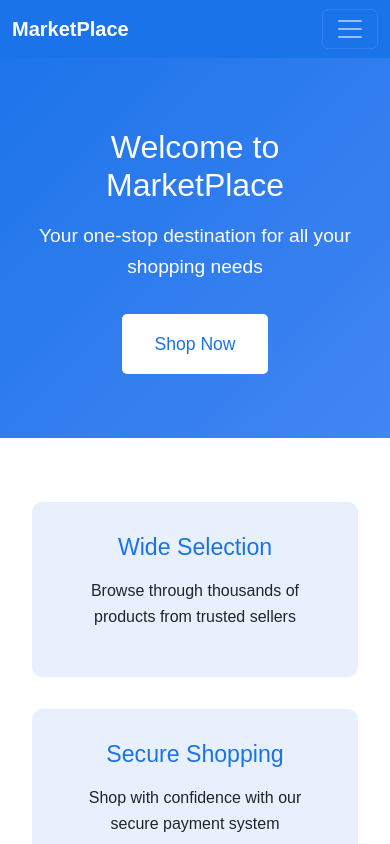
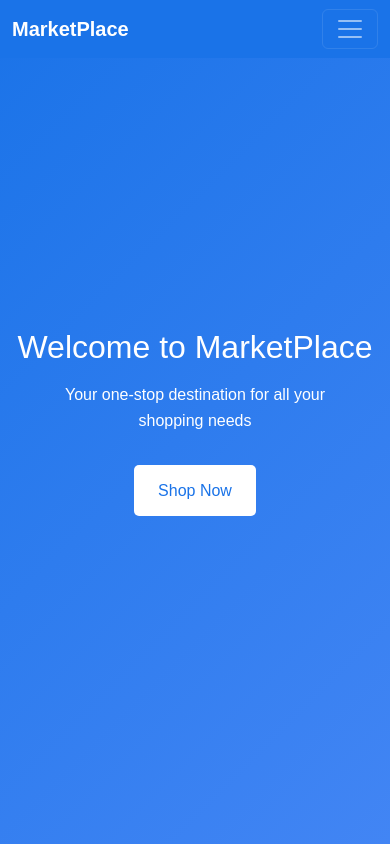
Before and after one commit to ndshfi/NntiNamanyaDiganti, a plain HTML site: page index.html in a window 390 px wide. Shown: the top 844 px of the page. Drawn offline with nearby package versions, Linux system fonts and the light colour scheme.

Commit message:
hero section

```diff
--- a/index.html
+++ b/index.html
@@ -62,33 +62,42 @@
         .hero {
             background: linear-gradient(135deg, var(--primary-blue), var(--secondary-blue));
             color: white;
-            padding: 8rem 2rem 4rem;
+            min-height: 100vh;
+            display: flex;
+            flex-direction: column;
+            justify-content: center;
+            align-items: center;
+            padding: 6rem 1rem;
             text-align: center;
         }
 
         .hero h1 {
-            font-size: 3rem;
+            font-size: clamp(2rem, 5vw, 3.5rem);
             margin-bottom: 1rem;
+            line-height: 1.2;
         }
 
         .hero p {
-            font-size: 1.2rem;
+            font-size: clamp(1rem, 3vw, 1.2rem);
             margin-bottom: 2rem;
+            max-width: 600px;
+            padding: 0 1rem;
         }
 
         .cta-button {
             background-color: white;
             color: var(--primary-blue);
-            padding: 1rem 2rem;
+            padding: clamp(0.8rem, 2vw, 1rem) clamp(1.5rem, 3vw, 2rem);
             border: none;
             border-radius: 5px;
-            font-size: 1.1rem;
+            font-size: clamp(1rem, 2vw, 1.1rem);
             cursor: pointer;
-            transition: transform 0.3s;
+            transition: transform 0.3s, box-shadow 0.3s;
         }
 
         .cta-button:hover {
             transform: scale(1.05);
+            box-shadow: 0 4px 12px rgba(0, 0, 0, 0.15);
         }
 
         .features {
@@ -140,12 +149,26 @@
         }
 
         @media (max-width: 768px) {
+            .hero {
+                padding: 5rem 1rem;
+            }
+
             .nav-links {
                 display: none;
+            }
+        }
+
+        @media (max-width: 480px) {
+            .hero {
+                padding: 4rem 1rem;
             }
 
             .hero h1 {
                 font-size: 2rem;
+            }
+
+            .hero p {
+                font-size: 1rem;
             }
         }
     </style>
```
